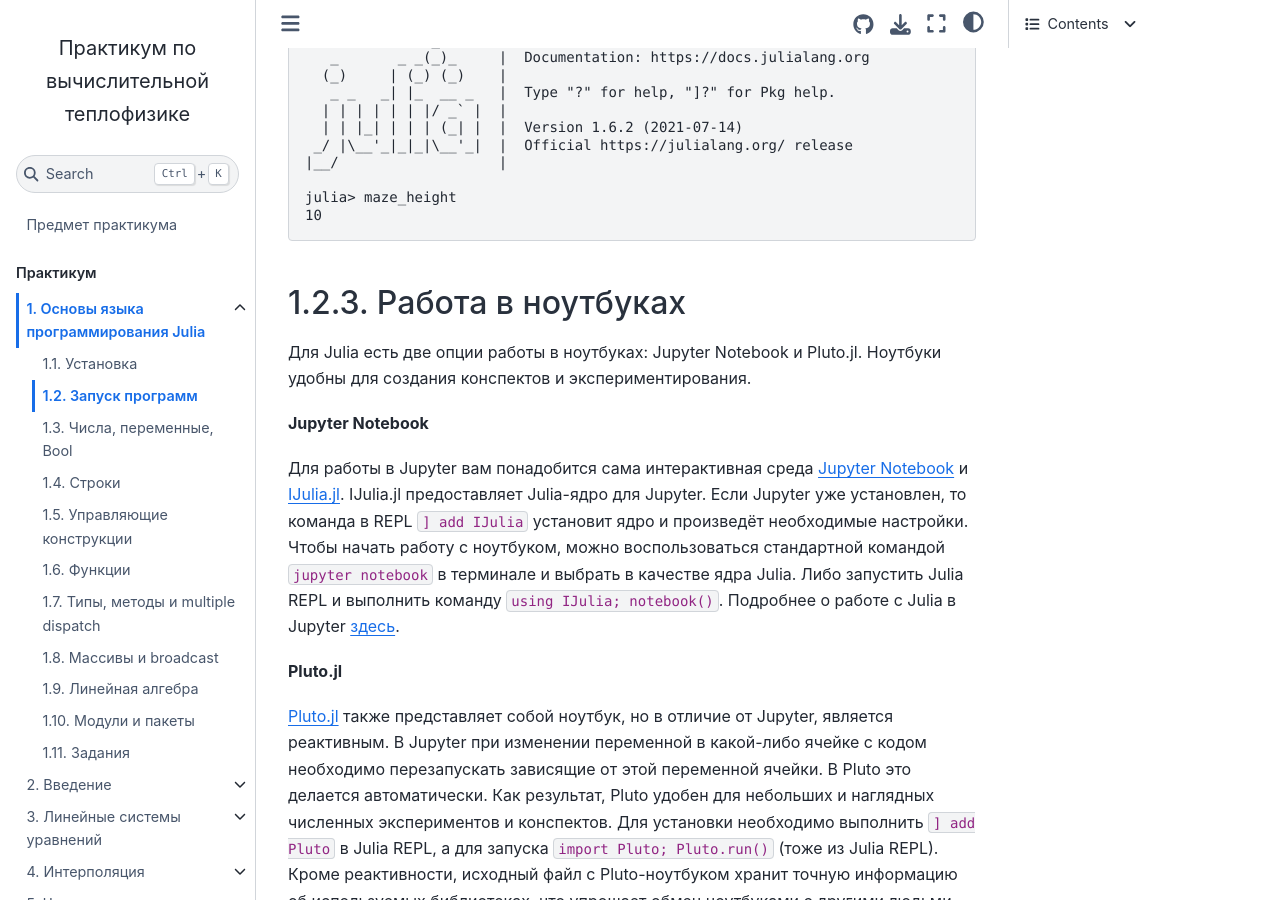
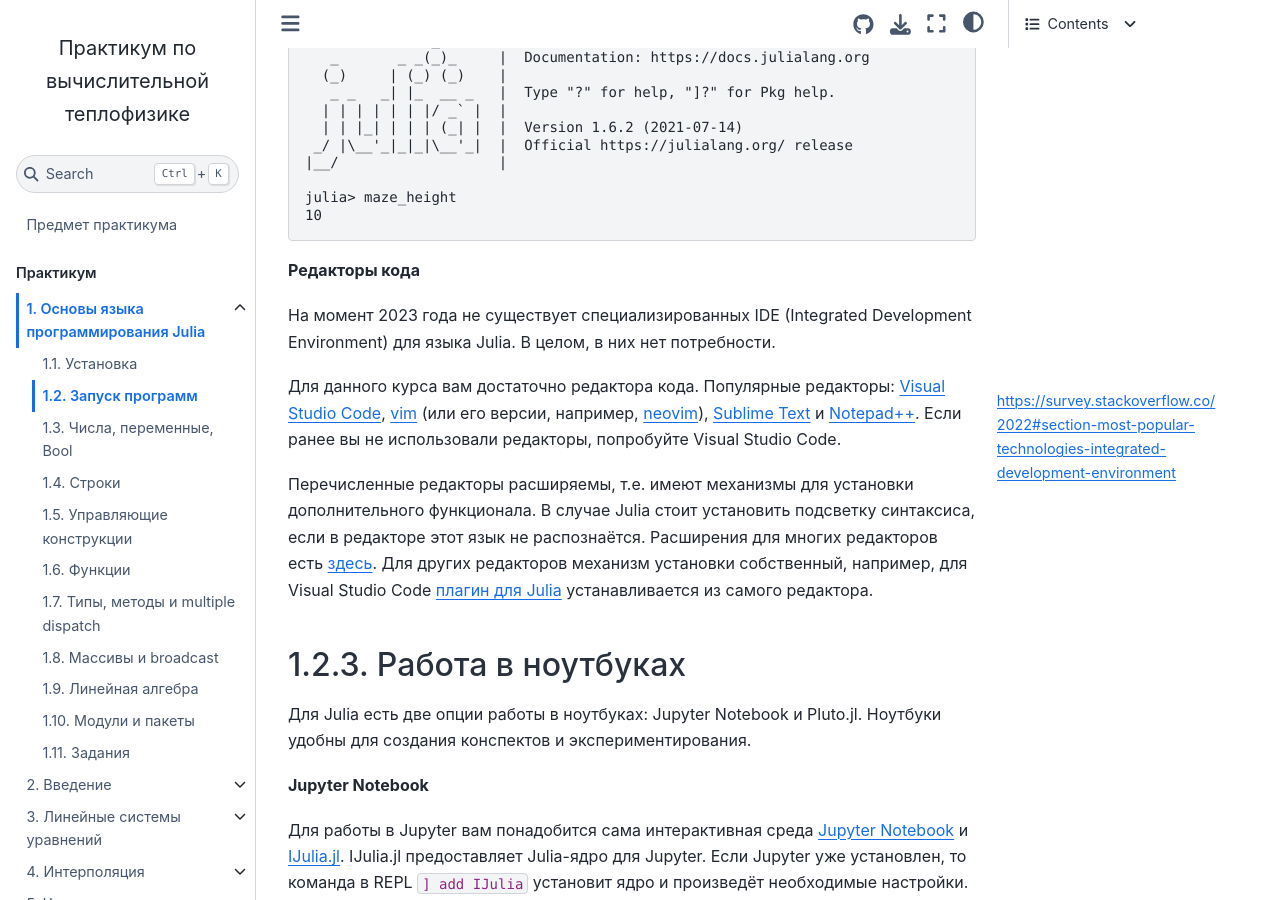
Before and after one commit to stepanzh/computational_thermodynamics, a Jupyter Book: the page built from book/julia/run.md, in a window 1280 px wide and 900 px high, scrolled down 2642 px. Built offline with Jupyter Book 1.0.4 settings and Sphinx 7.4.7 and the Sphinx Book theme 1.1.4, drawn with Linux system fonts in a browser that asks for light colours.

Commit message:
feat: julia - run - редакторы кода

````diff
--- a/book/julia/run.md
+++ b/book/julia/run.md
@@ -182,6 +182,28 @@
 10
 ```
 
+**Редакторы кода**
+
+На момент 2023 года не существует специализированных IDE (Integrated Development Environment) для языка Julia.
+В целом, в них нет потребности.
+
+:::{margin}
+https://survey.stackoverflow.co/2022#section-most-popular-technologies-integrated-development-environment
+:::
+Для данного курса вам достаточно редактора кода.
+Популярные редакторы: [Visual Studio Code](https://code.visualstudio.com/),
+[vim](https://www.vim.org/) (или его версии, например, [neovim](https://neovim.io/)),
+[Sublime Text](https://www.sublimetext.com/) и
+[Notepad++](https://notepad-plus-plus.org/).
+Если ранее вы не использовали редакторы, попробуйте Visual Studio Code.
+
+Перечисленные редакторы расширяемы, т.е. имеют механизмы для установки дополнительного функционала.
+В случае Julia стоит установить подсветку синтаксиса, если в редакторе этот язык не распознаётся.
+Расширения для многих редакторов есть [здесь](https://github.com/JuliaEditorSupport).
+Для других редакторов механизм установки собственный, например, для Visual Studio Code [плагин для Julia](https://code.visualstudio.com/docs/languages/julia) устанавливается из самого редактора.
+
+
+
 ## Работа в ноутбуках
 
 Для Julia есть две опции работы в ноутбуках: Jupyter Notebook и Pluto.jl.
````
